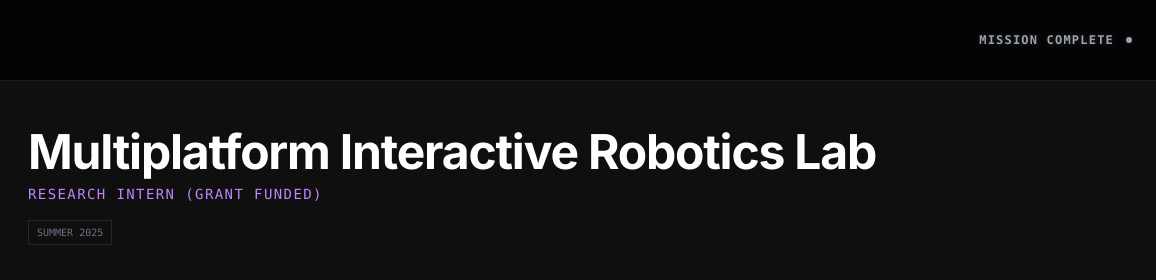
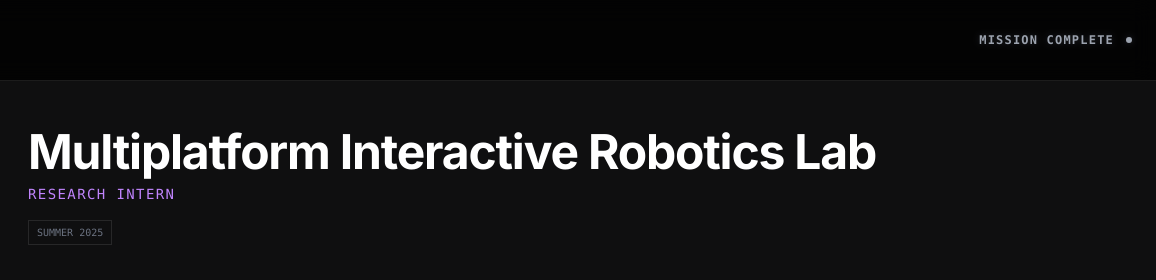
Before and after one commit to enrique-gr/portfolio, a plain HTML site: page miro-lab.html in a window 1280 px wide. Shown: the top 280 px of the page, 124-1280 px from the left. Drawn offline with nearby package versions, Linux system fonts and the light colour scheme.

Commit message:
Add files via upload

```diff
--- a/miro-lab.html
+++ b/miro-lab.html
@@ -63,7 +63,7 @@
 
             <div>
                 <h1 class="text-4xl md:text-5xl font-bold text-white mb-2 tracking-tight">Multiplatform Interactive Robotics Lab</h1>
-                <p class="text-purple-400 font-mono text-sm uppercase tracking-widest">Research Intern (Grant Funded)</p>
+                <p class="text-purple-400 font-mono text-sm uppercase tracking-widest">Research Intern</p>
                 <div class="mt-4 text-[10px] font-mono text-gray-500 border border-white/10 px-2 py-1 uppercase inline-block">Summer 2025</div>
             </div>
         </div>
```
